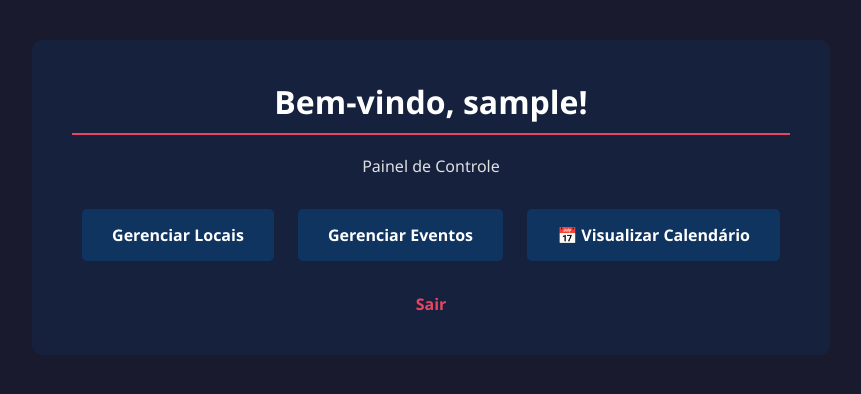
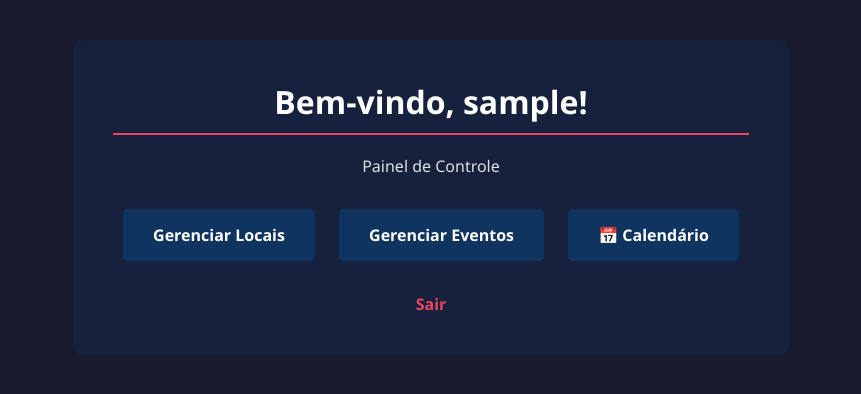
Before and after one commit to danielcoosta1/agendamento, a PHP site: page /area_restrita.php in a window 1280 px wide. Shown: the top 394 px of the page, without its empty margins (209-1070 px from the left). Run offline with PHP 8.4, Linux system fonts and the light colour scheme; the visitor is signed in with stand-in values (Sample User, id 1).

Commit message:
Alteração do texto do link calendario

```diff
--- a/area_restrita.php
+++ b/area_restrita.php
@@ -38,7 +38,7 @@ if (isset($_SESSION['usuario_logado']) && !empty($_SESSION['usuario_logado'])) {
 
         <a href="locais_listar.php" class="btn-menu">Gerenciar Locais</a>
         <a href="eventos_listar.php" class="btn-menu">Gerenciar Eventos</a>
-        <a href="calendario.php" class="btn-menu">📅 Visualizar Calendário</a>
+           <a href="calendario.php" class="btn-menu">📅 Calendário</a>
         <br><br>
         <a href="logout.php">Sair</a>
     </div>
```
